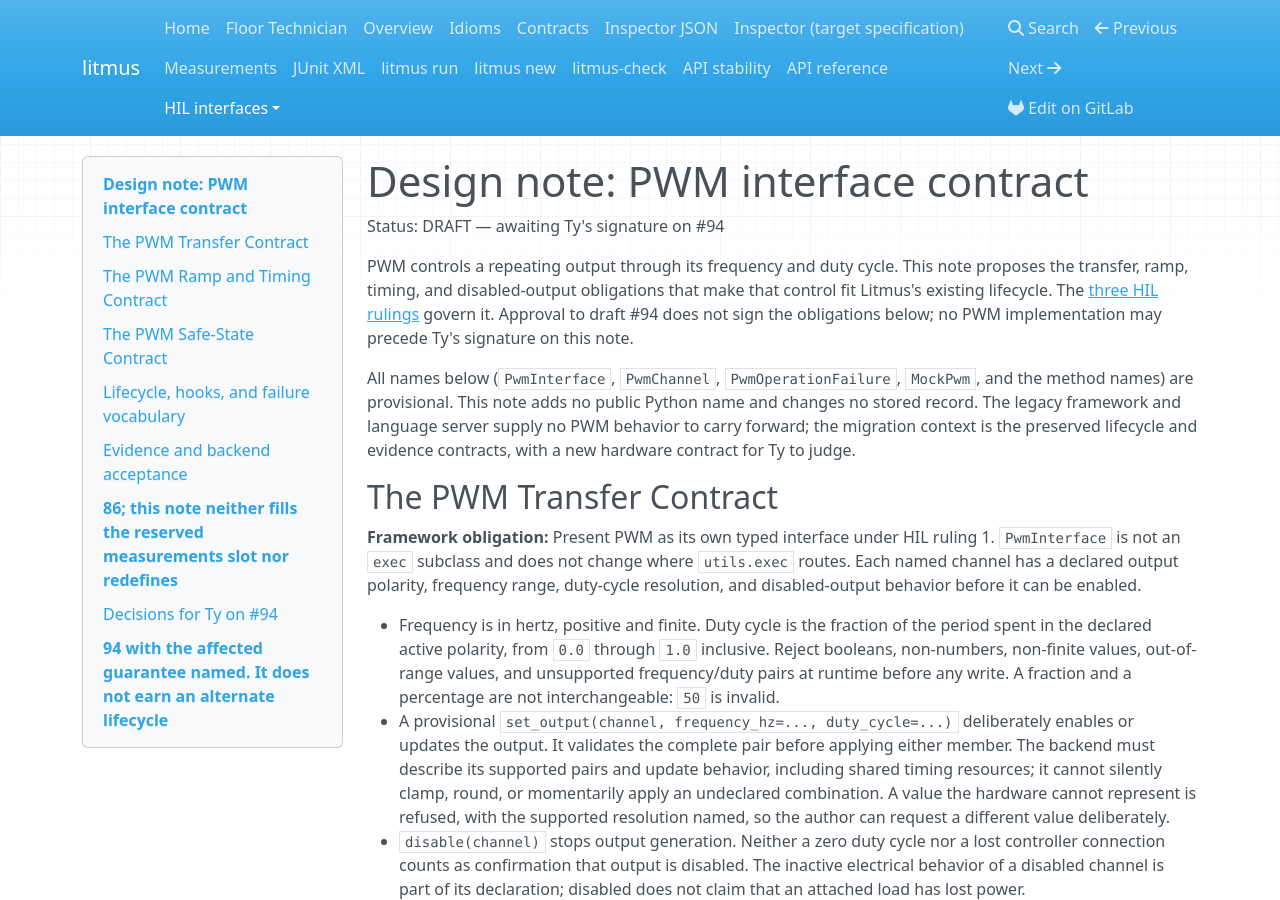
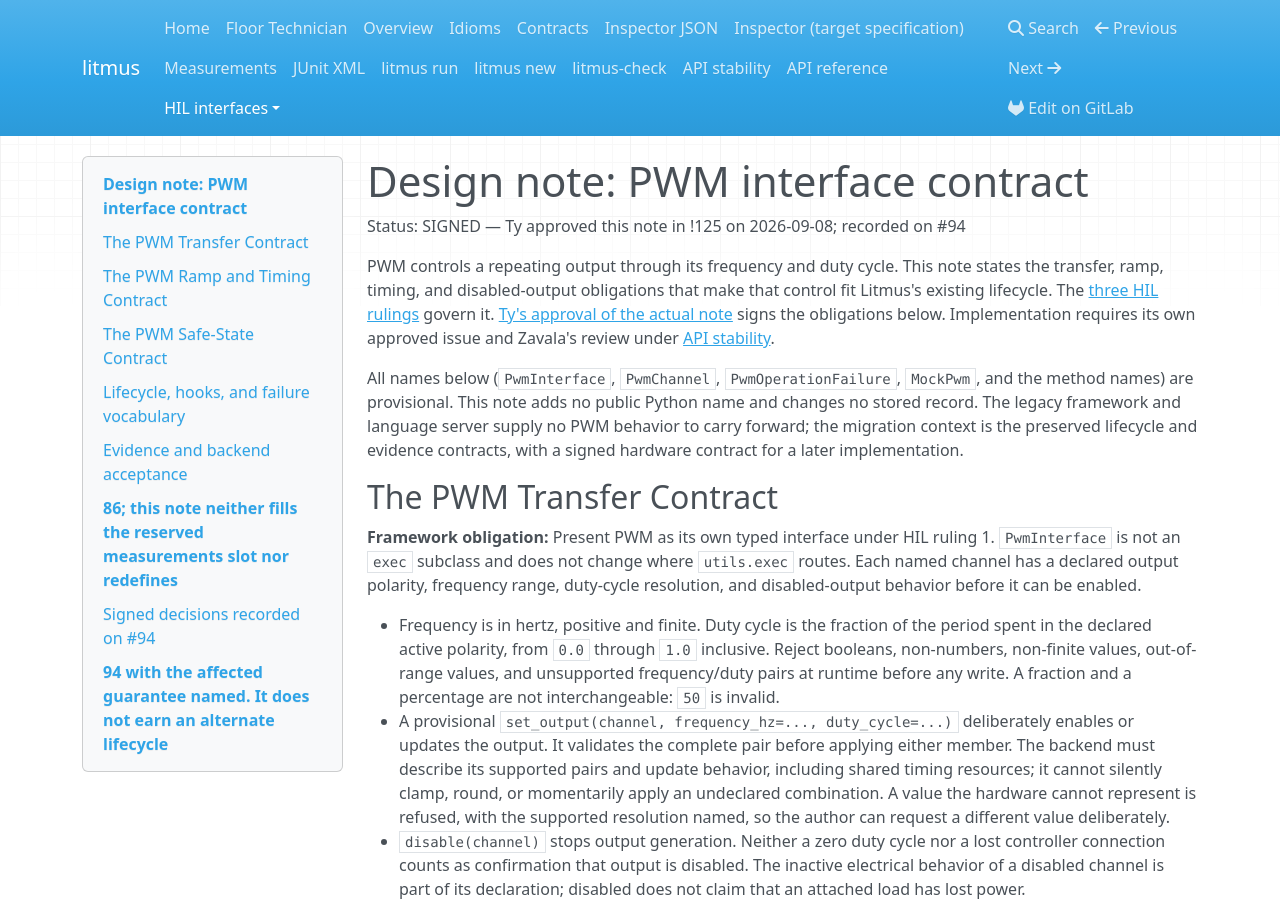
Before and after one commit to ty-meador/litmus_test, an MkDocs documentation site: the page built from docs/hil/pwm.md, in a window 1280 px wide and 900 px high. Built offline with MkDocs 1.6.1, drawn with Linux system fonts in a browser that asks for light colours; nearby versions of some CDN libraries; some of the changed text lies outside the part shown.

Commit message:
Record the signed PWM contract and finish review follow-up

```diff
--- a/docs/hil/pwm.md
+++ b/docs/hil/pwm.md
@@ -1,19 +1,20 @@
 # Design note: PWM interface contract
 
-Status: DRAFT — awaiting Ty's signature on #94
+Status: SIGNED — Ty approved this note in !125 on 2026-09-08; recorded on #94
 
 PWM controls a repeating output through its frequency and duty cycle. This note
-proposes the transfer, ramp, timing, and disabled-output obligations that make
+states the transfer, ramp, timing, and disabled-output obligations that make
 that control fit Litmus's existing lifecycle. The [three HIL rulings](index.md#the-three-rulings)
-govern it. Approval to draft #94 does not sign the obligations below; no PWM
-implementation may precede Ty's signature on this note.
+govern it. [Ty's approval of the actual note](https://gitlab.com/Tyler-Meador/litmus_test/-/merge_requests/125#note_3800005090)
+signs the obligations below. Implementation requires its own approved issue
+and Zavala's review under [API stability](../api-stability.md).
 
 All names below (`PwmInterface`, `PwmChannel`, `PwmOperationFailure`,
 `MockPwm`, and the method names) are provisional. This note adds no public
 Python name and changes no stored record. The legacy framework and language
 server supply no PWM behavior to carry forward; the migration context is the
-preserved lifecycle and evidence contracts, with a new hardware contract for
-Ty to judge.
+preserved lifecycle and evidence contracts, with a signed hardware contract
+for a later implementation.
 
 ## The PWM Transfer Contract
 
@@ -215,9 +216,10 @@
 unconfirmed evidence. Real-backend tests must verify output behavior through
 independent observation; mock acknowledgements cannot establish it.
 
-## Decisions for Ty on #94
+## Signed decisions recorded on #94
 
-The draft asks for a ruling on these concrete obligations before implementation:
+Ty approved these obligations with the note in !125 on 2026-09-08. The signature
+is also recorded on [#94](https://gitlab.com/Tyler-Meador/litmus_test/-/issues/94):
 
 1. Explicit frequency/duty pairs with refusal of unrepresentable requests,
    rather than implicit rounding; fixed polarity and declared disabled behavior.
--- a/mkdocs.yml
+++ b/mkdocs.yml
@@ -38,7 +38,7 @@
   - HIL interfaces:
       - Overview: hil/index.md
       - GPIO (design note): hil/gpio.md
-      - PWM (draft design note): hil/pwm.md
+      - PWM (design note): hil/pwm.md
       - Serial/UART (design note): hil/serial.md
 
 plugins:
```
Also changed, not shown: CHANGELOG.md (+6 -0 lines), docs/hil/index.md (+8 -7 lines).
